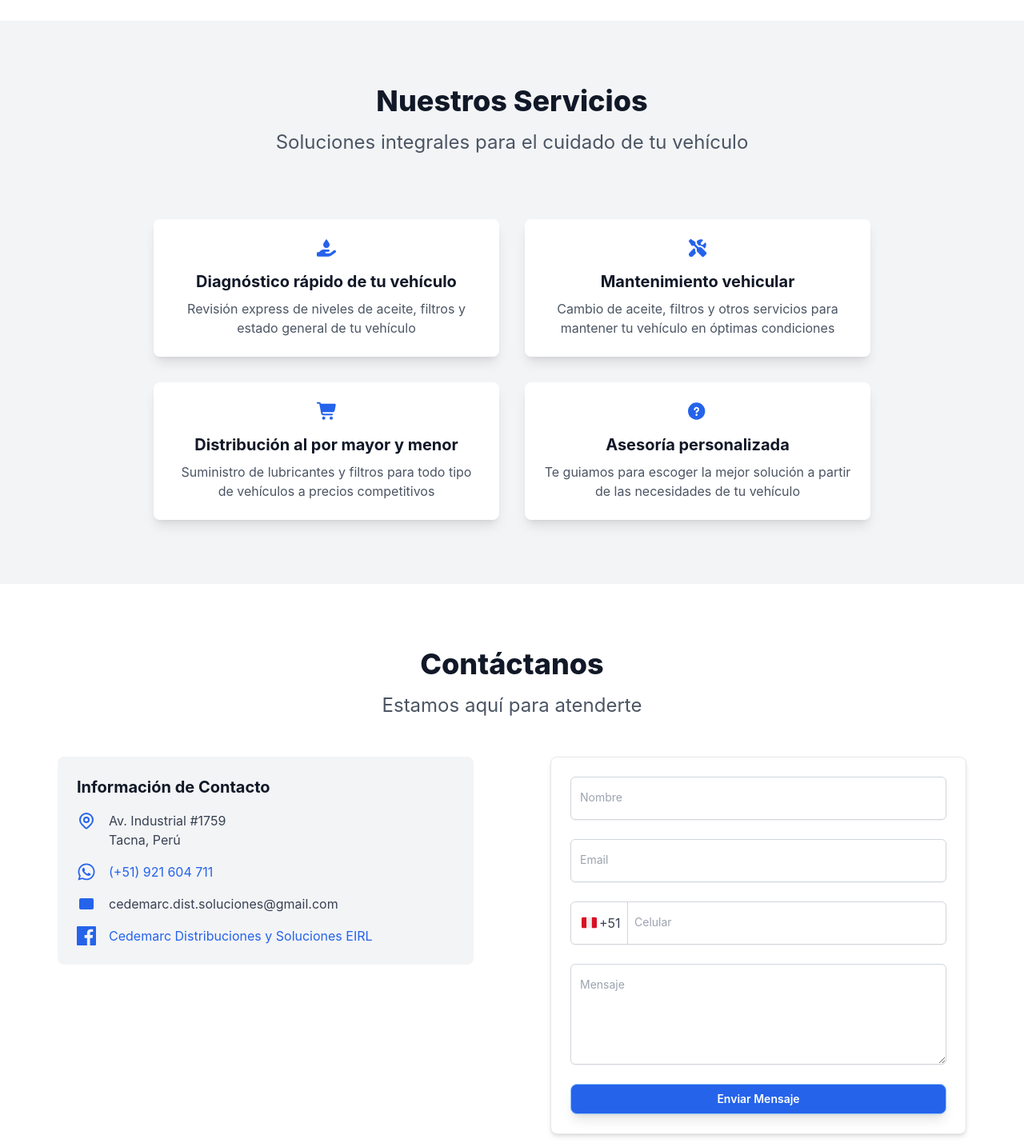
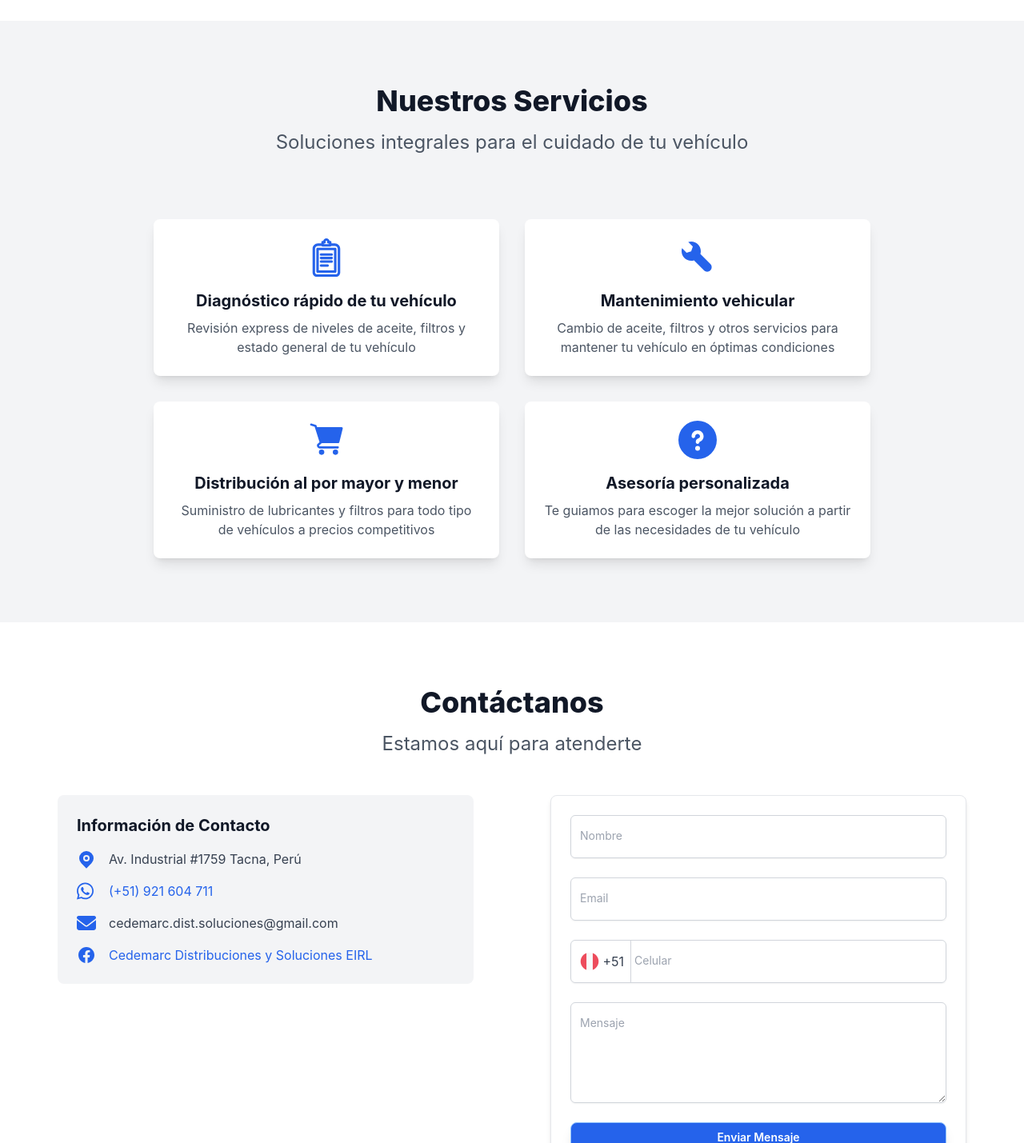
Before and after one commit to deybitcm/cedemarc-frontend, a React (Vite) app: page /#/ in a window 1280 px wide. Shown: the part 1658-3087 px from the top of the page at 80% size. Built offline with nearby package versions, Linux system fonts and the light colour scheme; a web font is replaced by a local one.

Commit message:
feat: refactor Contact section with reusable ContactInfo component and improve Form styling

```diff
--- a/src/components/sections/Contact.jsx
+++ b/src/components/sections/Contact.jsx
@@ -2,8 +2,8 @@
 import ThemeContext from '../../ThemeContext'
 import Notification from '../ui/Notification'
 import Section from '../ui/Section'
-import Icon from '../ui/Icon'
 import Form from '../ui/Form'
+import ContactInfo from '../ui/ContactInfo'
 
 const Contact = () => {
   const [name, setName] = useState('')
@@ -103,80 +103,24 @@
             Información de Contacto
           </h3>
           <div className='space-y-4'>
-            <div className='flex items-start'>
-              <Icon
-                name='location_marker'
-                className='w-6 h-6 text-blue-600 mt-1'
-              />
-              <div className='ml-4'>
-                <p
-                  className={`${
-                    theme === 'dark' ? 'text-gray-300' : 'text-gray-700'
-                  }`}
-                >
-                  Av. Industrial #1759
-                  <br />
-                  Tacna, Perú
-                </p>
-              </div>
-            </div>
-
-            <div className='flex items-start'>
-              <Icon name='whatsapp' className='w-6 h-6 text-blue-600 mt-1' />
-              <div className='ml-4'>
-                <p
-                  className={`${
-                    theme === 'dark' ? 'text-gray-300' : 'text-gray-700'
-                  }`}
-                >
-                  <a
-                    href='https://wa.me/51921604711'
-                    target='_blank'
-                    rel='noopener noreferrer'
-                    className={`${
-                      theme === 'dark' ? 'text-blue-400' : 'text-blue-600'
-                    } hover:underline`}
-                  >
-                    (+51) 921 604 711
-                  </a>
-                </p>
-              </div>
-            </div>
-
-            <div className='flex items-start'>
-              <Icon name='email' className='w-6 h-6 text-blue-600 mt-1' />
-              <div className='ml-4'>
-                <p
-                  className={`${
-                    theme === 'dark' ? 'text-gray-300' : 'text-gray-700'
-                  }`}
-                >
-                  cedemarc.dist.soluciones@gmail.com
-                </p>
-              </div>
-            </div>
-
-            <div className='flex items-start'>
-              <Icon name='facebook' className='w-6 h-6 text-blue-600 mt-1' />
-              <div className='ml-4'>
-                <p
-                  className={`${
-                    theme === 'dark' ? 'text-gray-300' : 'text-gray-700'
-                  }`}
-                >
-                  <a
-                    href='https://www.facebook.com/people/Cedemarc-Distribuciones-y-Soluciones-EIRL/61551694426305/'
-                    target='_blank'
-                    rel='noopener noreferrer'
-                    className={`${
-                      theme === 'dark' ? 'text-blue-400' : 'text-blue-600'
-                    } hover:underline`}
-                  >
-                    Cedemarc Distribuciones y Soluciones EIRL
-                  </a>
-                </p>
-              </div>
-            </div>
+            <ContactInfo
+              iconName='location_marker'
+              text='Av. Industrial #1759 Tacna, Perú'
+            />
+            <ContactInfo
+              iconName='whatsapp'
+              text='(+51) 921 604 711'
+              link='https://wa.me/51921604711'
+            />
+            <ContactInfo
+              iconName='email'
+              text='cedemarc.dist.soluciones@gmail.com'
+            />
+            <ContactInfo
+              iconName='facebook'
+              text='Cedemarc Distribuciones y Soluciones EIRL'
+              link='https://www.facebook.com/people/Cedemarc-Distribuciones-y-Soluciones-EIRL/61551694426305/'
+            />
           </div>
         </div>,
         <div key={1} className='mt-12  sm:mx-0 lg:mx-10'>
--- a/src/components/sections/Services.jsx
+++ b/src/components/sections/Services.jsx
@@ -45,7 +45,9 @@
               title={service.title}
               subtitle={service.description}
               className='flex flex-col items-center'
-              externalComponent={<Icon name={service.icon}></Icon>}
+              externalComponent={
+                <Icon name={service.icon} width='w-12' height='h-12'></Icon>
+              }
             ></Card>
           ))}
         </CardGrid>,
--- /dev/null
+++ b/src/components/ui/ContactInfo.jsx
@@ -0,0 +1,62 @@
+import PropTypes from 'prop-types'
+import Icon from './Icon'
+import { useContext } from 'react'
+import ThemeContext from '../../ThemeContext'
+
+/**
+ * ContactInfo Component
+ *
+ * A reusable component for displaying contact information with an icon.
+ *
+ * Props:
+ * - iconName: The name of the icon to display.
+ * - text: The text content to display.
+ * - link: Optional link URL for clickable text.
+ */
+const ContactInfo = ({ iconName, text, link }) => {
+  const { theme } = useContext(ThemeContext)
+
+  return (
+    <div className='flex items-start'>
+      <Icon name={iconName} />
+      <div className='ml-4'>
+        {link ? (
+          <p
+            className={`break-all ${
+              theme === 'dark' ? 'text-gray-300' : 'text-gray-700'
+            }`}
+          >
+            <a
+              href={link}
+              target='_blank'
+              rel='noopener noreferrer'
+              className={`${
+                theme === 'dark'
+                  ? 'text-blue-400 hover:text-blue-500 hover:font-semibold'
+                  : 'text-blue-600 hover:text-blue-700 hover:font-semibold'
+              } hover:no-underline `}
+            >
+              {text}
+            </a>
+          </p>
+        ) : (
+          <p
+            className={`break-all ${
+              theme === 'dark' ? 'text-gray-300' : 'text-gray-700'
+            }`}
+          >
+            {text}
+          </p>
+        )}
+      </div>
+    </div>
+  )
+}
+
+ContactInfo.propTypes = {
+  iconName: PropTypes.string.isRequired,
+  text: PropTypes.string.isRequired,
+  link: PropTypes.string,
+}
+
+export default ContactInfo
--- a/src/components/ui/Form.jsx
+++ b/src/components/ui/Form.jsx
@@ -10,8 +10,8 @@
   return (
     <form
       className={`space-y-6 ${
-        theme === 'dark' ? 'bg-gray-800' : 'bg-white'
-      } p-6 rounded-lg border shadow-md`}
+        theme === 'dark' ? 'bg-gray-800' : 'bg-white border'
+      } p-6 rounded-lg  shadow-md`}
       onSubmit={onSubmit}
     >
       {fields.map((field) => (
@@ -27,8 +27,8 @@
                     : 'text-gray-700 border-gray-300'
                 }`}
               >
-                <Icon name='peru_flag' size='w-6' />
-                +51
+                <Icon name='peru_flag' />
+                <span>&nbsp;+51</span>
               </div>
 
               <input
@@ -101,12 +101,9 @@
           {field.type !== 'tel' && (
             <label
               htmlFor={field.id}
-              className={`absolute left-3 top-3 text-sm transition-all
-                peer-placeholder-shown:top-4
-                peer-placeholder-shown:text-gray-400
-                peer-focus:top-1 peer-focus:text-xs peer-focus:text-blue-500
-                peer-[&:not(:placeholder-shown)]:top-1 peer-[&:not(:placeholder-shown)]:text-xs
-                ${theme === 'dark' ? 'text-gray-300' : 'text-gray-700'}`}
+              className={`absolute left-3 top-4 text-sm transition-all peer-placeholder-shown:top-4  peer-placeholder-shown:text-gray-400 peer-focus:top-1 peer-focus:text-xs peer-focus:text-blue-500 peer-[&:not(:placeholder-shown)]:top-1 peer-[&:not(:placeholder-shown)]:text-xs ${
+                theme === 'dark' ? 'text-gray-300' : 'text-gray-700'
+              }`}
             >
               {field.label}
             </label>
--- a/src/components/ui/Icon.jsx
+++ b/src/components/ui/Icon.jsx
@@ -6,79 +6,154 @@
   width = 'w-6',
   height = 'h-6',
 }) => {
+  const commonProps = {
+    className: `${width} ${height} ${color}`,
+    fill: 'currentColor',
+    viewBox: '0 0 512 512',
+  }
   const icons = {
     diagnostic: (
-      <svg
-        className={`${width} ${height} ${color}`}
-        stroke='currentColor'
-        viewBox='0 0 576 512'
-        xmlns='http://www.w3.org/2000/svg'
-        fill='currentColor'
-      >
-        <path d='M275.5 6.6L209.2 103C198 119.3 192 138.6 192 158.3l0 1.7c0 53 43 96 96 96s96-43 96-96l0-1.7c0-19.8-6-39-17.2-55.3L300.5 6.6C297.7 2.5 293 0 288 0s-9.7 2.5-12.5 6.6zM109.3 341.5L66.7 384 32 384c-17.7 0-32 14.3-32 32l0 64c0 17.7 14.3 32 32 32l320.5 0c29 0 57.3-9.3 80.7-26.5l126.6-93.3c17.8-13.1 21.6-38.1 8.5-55.9s-38.1-21.6-55.9-8.5L392.6 416 280 416c-13.3 0-24-10.7-24-24s10.7-24 24-24l72 0c17.7 0 32-14.3 32-32s-14.3-32-32-32l-152.2 0c-33.9 0-66.5 13.5-90.5 37.5z' />
+      <svg {...commonProps} version='1.1' id='Layer_1' xmlSpace='preserve'>
+        <g id='SVGRepo_bgCarrier' strokeWidth='0'></g>
+        <g
+          id='SVGRepo_tracerCarrier'
+          strokeLinecap='round'
+          strokeLinejoin='round'
+        ></g>
+        <g id='SVGRepo_iconCarrier'>
+          {' '}
+          <g>
+            {' '}
+            <g>
+              {' '}
+              <path d='M368.653,67.284h-45.338V51.834c0-9.141-7.411-16.553-16.553-16.553h-8.272C294.757,15.229,277.124,0,256.001,0 c-21.126,0-38.76,15.229-42.491,35.282h-8.271c-9.142,0-16.553,7.411-16.553,16.553v15.449h-45.339 c-39.278,0-71.635,31.487-71.635,70.765v317.32c0,31.201,25.785,56.631,56.985,56.631h254.604 c31.201,0,56.986-25.431,56.986-56.631v-317.32C440.288,98.77,407.931,67.284,368.653,67.284z M230.778,68.387 c5.546,0,10.724-2.778,13.792-7.399c3.011-4.537,3.595-10.258,1.577-15.302c-0.095-0.387-0.258-1.376-0.258-2.484 c0-5.566,4.537-10.095,10.114-10.095s10.114,4.531,10.114,10.102c0,1.106-0.162,2.092-0.257,2.477 c-2.019,5.044-1.435,10.767,1.577,15.305c3.068,4.622,8.245,7.399,13.792,7.399h8.986v7.725h-68.418v-7.727H230.778z M383.302,478.895H128.698c-12.946,0-23.88-10.579-23.88-23.526v-317.32c0-21.024,17.505-37.66,38.529-37.66h47.031 c2.691,5.518,8.325,8.828,14.86,8.828h101.523c6.535,0,12.17-3.311,14.86-8.828h47.031c21.024,0,38.529,16.635,38.529,37.66 v317.32h0.001C407.182,468.315,396.248,478.895,383.302,478.895z'></path>{' '}
+            </g>{' '}
+          </g>{' '}
+          <g>
+            {' '}
+            <g>
+              {' '}
+              <path d='M374.077,124.666H137.924c-9.141,0-16.553,7.411-16.553,16.553v301.26c0,9.141,7.411,16.553,16.553,16.553h236.152 c9.141,0,16.553-7.411,16.553-16.553v-301.26C390.629,132.078,383.218,124.666,374.077,124.666z M357.524,425.926H154.477V157.772 h203.047V425.926z'></path>{' '}
+            </g>{' '}
+          </g>{' '}
+          <g>
+            {' '}
+            <g>
+              {' '}
+              <path d='M326.625,199.705H184.272c-9.142,0-16.553,7.411-16.553,16.553c0,9.142,7.411,16.553,16.553,16.553h142.353 c9.142,0,16.553-7.411,16.553-16.553C343.178,207.117,335.767,199.705,326.625,199.705z'></path>{' '}
+            </g>{' '}
+          </g>{' '}
+          <g>
+            {' '}
+            <g>
+              {' '}
+              <path d='M326.625,246.053H184.272c-9.142,0-16.553,7.411-16.553,16.553s7.411,16.553,16.553,16.553h142.353 c9.142,0,16.553-7.411,16.553-16.553S335.767,246.053,326.625,246.053z'></path>{' '}
+            </g>{' '}
+          </g>{' '}
+          <g>
+            {' '}
+            <g>
+              {' '}
+              <path d='M326.625,292.401H184.272c-9.142,0-16.553,7.411-16.553,16.553c0,9.142,7.411,16.553,16.553,16.553h142.353 c9.142,0,16.553-7.411,16.553-16.553C343.178,299.812,335.767,292.401,326.625,292.401z'></path>{' '}
+            </g>{' '}
+          </g>{' '}
+          <g>
+            {' '}
+            <g>
+              {' '}
+              <path d='M272.553,345.369h-88.281c-9.142,0-16.553,7.411-16.553,16.553c0,9.141,7.411,16.553,16.553,16.553h88.281 c9.141,0,16.553-7.411,16.553-16.553C289.106,352.78,281.695,345.369,272.553,345.369z'></path>{' '}
+            </g>{' '}
+          </g>{' '}
+        </g>
       </svg>
     ),
     maintenance: (
-      <svg
-        className={`${width} ${height} ${color}`}
-        stroke='currentColor'
-        viewBox='0 0 576 512'
-        xmlns='http://www.w3.org/2000/svg'
-        fill='currentColor'
-      >
-        <path d='M70.8-6.7c5.4-5.4 13.8-6.2 20.2-2L209.9 70.5c8.9 5.9 14.2 15.9 14.2 26.6l0 49.6 90.8 90.8c33.3-15 73.9-8.9 101.2 18.5L542.2 382.1c18.7 18.7 18.7 49.1 0 67.9l-60.1 60.1c-18.7 18.7-49.1 18.7-67.9 0L288.1 384c-27.4-27.4-33.5-67.9-18.5-101.2l-90.8-90.8-49.6 0c-10.7 0-20.7-5.3-26.6-14.2L23.4 58.9c-4.2-6.3-3.4-14.8 2-20.2L70.8-6.7zm145 303.5c-6.3 36.9 2.3 75.9 26.2 107.2l-94.9 95c-28.1 28.1-73.7 28.1-101.8 0s-28.1-73.7 0-101.8l135.4-135.5 35.2 35.1zM384.1 0c20.1 0 39.4 3.7 57.1 10.5 10 3.8 11.8 16.5 4.3 24.1L388.8 91.3c-3 3-4.7 7.1-4.7 11.3l0 41.4c0 8.8 7.2 16 16 16l41.4 0c4.2 0 8.3-1.7 11.3-4.7l56.7-56.7c7.6-7.5 20.3-5.7 24.1 4.3 6.8 17.7 10.5 37 10.5 57.1 0 43.2-17.2 82.3-45 111.1l-49.1-49.1c-33.1-33-78.5-45.7-121.1-38.4l-56.8-56.8 0-29.7-.2-5c-.8-12.4-4.4-24.3-10.5-34.9 29.4-35 73.4-57.2 122.7-57.3z' />
+      <svg {...commonProps} version='1.1' xmlns='http://www.w3.org/2000/svg'>
+        <g id='SVGRepo_bgCarrier' strokeWidth='0'></g>
+        <g
+          id='SVGRepo_tracerCarrier'
+          strokeLinecap='round'
+          strokeLinejoin='round'
+        ></g>
+        <g id='SVGRepo_iconCarrier'>
+          {' '}
+          <title>maintenance</title>{' '}
+          <g
+            id='Page-1'
+            stroke='none'
+            strokeWidth='1'
+            fill='currentColor'
+            fillRule='evenodd'
+          >
+            {' '}
+            <g
+              id='Combined-Shape'
+              fill='currentColor'
+              transform='translate(42.666667, 42.666667)'
+            >
+              {' '}
+              <path d='M128,7.10542736e-15 C198.692448,7.10542736e-15 256,57.307552 256,128 C256,140.931179 254.082471,153.414494 250.516246,165.181113 L384,298.666667 C407.564149,322.230816 407.564149,360.435851 384,384 C360.435851,407.564149 322.230816,407.564149 298.666667,384 L165.181113,250.516246 C153.414494,254.082471 140.931179,256 128,256 C57.307552,256 7.10542736e-15,198.692448 7.10542736e-15,128 C7.10542736e-15,114.357909 2.13416363,101.214278 6.08683609,88.884763 L66.6347809,149.333333 L126.649,129.346 L129.329,126.666 L149.333333,66.7080586 L88.7145729,6.14152881 C101.0933,2.15385405 114.29512,7.10542736e-15 128,7.10542736e-15 Z'>
+                {' '}
+              </path>{' '}
+            </g>{' '}
+          </g>{' '}
+        </g>
       </svg>
     ),
     distribution: (
       <svg
-        className={`${width} ${height} ${color}`}
-        stroke='currentColor'
-        viewBox='0 0 576 512'
+        {...commonProps}
+        viewBox='0 0 36 36'
+        version='1.1'
+        preserveAspectRatio='xMidYMid meet'
         xmlns='http://www.w3.org/2000/svg'
-        fill='currentColor'
       >
-        <path d='M24-16C10.7-16 0-5.3 0 8S10.7 32 24 32l45.3 0c3.9 0 7.2 2.8 7.9 6.6l52.1 286.3c6.2 34.2 36 59.1 70.8 59.1L456 384c13.3 0 24-10.7 24-24s-10.7-24-24-24l-255.9 0c-11.6 0-21.5-8.3-23.6-19.7l-5.1-28.3 303.6 0c30.8 0 57.2-21.9 62.9-52.2L568.9 69.9C572.6 50.2 557.5 32 537.4 32l-412.7 0-.4-2c-4.8-26.6-28-46-55.1-46L24-16zM208 512a48 48 0 1 0 0-96 48 48 0 1 0 0 96zm224 0a48 48 0 1 0 0-96 48 48 0 1 0 0 96z' />
+        <g id='SVGRepo_bgCarrier' strokeWidth='0'></g>
+        <g
+          id='SVGRepo_tracerCarrier'
+          strokeLinecap='round'
+          strokeLinejoin='round'
+        ></g>
+        <g id='SVGRepo_iconCarrier'>
+          {' '}
+          <title>shopping-cart-solid</title>{' '}
+          <circle
+            cx='13.5'
+            cy='29.5'
+            r='2.5'
+            className='clr-i-solid clr-i-solid-path-1'
+          ></circle>
+          <circle
+            cx='26.5'
+            cy='29.5'
+            r='2.5'
+            className='clr-i-solid clr-i-solid-path-2'
+          ></circle>
+          <path
+            d='M33.1,6.39A1,1,0,0,0,32.31,6H9.21L8.76,4.57a1,1,0,0,0-.66-.65L4,2.66a1,1,0,1,0-.59,1.92L7,5.68l4.58,14.47L9.95,21.49l-.13.13A2.66,2.66,0,0,0,9.74,25,2.75,2.75,0,0,0,12,26H28.69a1,1,0,0,0,0-2H11.84a.67.67,0,0,1-.56-1l2.41-2H29.12a1,1,0,0,0,1-.76l3.2-13A1,1,0,0,0,33.1,6.39Z'
+            className='clr-i-solid clr-i-solid-path-3'
+          ></path>{' '}
+          <rect x='0' y='0' width='36' height='36' fillOpacity='0'></rect>{' '}
+        </g>
       </svg>
     ),
     advice: (
-      <svg
-        className={`${width} ${height} ${color}`}
-        stroke='currentColor'
-        viewBox='0 0 576 512'
-        xmlns='http://www.w3.org/2000/svg'
-        fill='currentColor'
-      >
+      <svg {...commonProps}>
         <path d='M256 512a256 256 0 1 0 0-512 256 256 0 1 0 0 512zm0-336c-17.7 0-32 14.3-32 32 0 13.3-10.7 24-24 24s-24-10.7-24-24c0-44.2 35.8-80 80-80s80 35.8 80 80c0 47.2-36 67.2-56 74.5l0 3.8c0 13.3-10.7 24-24 24s-24-10.7-24-24l0-8.1c0-20.5 14.8-35.2 30.1-40.2 6.4-2.1 13.2-5.5 18.2-10.3 4.3-4.2 7.7-10 7.7-19.6 0-17.7-14.3-32-32-32zM224 368a32 32 0 1 1 64 0 32 32 0 1 1 -64 0z' />
       </svg>
     ),
     location_marker: (
-      <svg
-        className={`${width} ${height} ${color}`}
-        fill='none'
-        stroke='currentColor'
-        viewBox='0 0 24 24'
-      >
-        <path
-          strokeLinecap='round'
-          strokeLinejoin='round'
-          strokeWidth='2'
-          d='M17.657 16.657L13.414 20.9a1.998 1.998 0 01-2.827 0l-4.244-4.243a8 8 0 1111.314 0z'
-        />
-        <path
-          strokeLinecap='round'
-          strokeLinejoin='round'
-          strokeWidth='2'
-          d='M15 11a3 3 0 11-6 0 3 3 0 016 0z'
-        />
+      <svg {...commonProps} viewBox='0 0 24 24'>
+        {' '}
+        <g>
+          {' '}
+          <path fill='none' d='M0 0h24v24H0z' />{' '}
+          <path d='M18.364 17.364L12 23.728l-6.364-6.364a9 9 0 1 1 12.728 0zM12 15a4 4 0 1 0 0-8 4 4 0 0 0 0 8zm0-2a2 2 0 1 1 0-4 2 2 0 0 1 0 4z' />{' '}
+        </g>{' '}
       </svg>
     ),
     phone: (
-      <svg
-        className={`${width} ${height} ${color}`}
-        fill='none'
-        stroke='currentColor'
-        viewBox='0 0 24 24'
-      >
+      <svg {...commonProps}>
         <path
           strokeLinecap='round'
           strokeLinejoin='round'
@@ -88,88 +163,69 @@
       </svg>
     ),
     email: (
-      <svg
-        className={`${width} ${height} ${color}`}
-        fill='currentColor'
-        viewBox='0 0 24 24'
-      >
-        <path d='M3 8l7.89 5.26a2 2 0 002.22 0L21 8M5 19h14a2 2 0 002-2V7a2 2 0 00-2-2H5a2 2 0 00-2 2v10a2 2 0 002 2z' />
+      <svg {...commonProps}>
+        <path d='M48 64C21.5 64 0 85.5 0 112c0 15.1 7.1 29.3 19.2 38.4L236.8 313.6c11.4 8.5 27 8.5 38.4 0L492.8 150.4c12.1-9.1 19.2-23.3 19.2-38.4c0-26.5-21.5-48-48-48H48zM0 176V384c0 35.3 28.7 64 64 64H448c35.3 0 64-28.7 64-64V176L294.4 339.2c-22.8 17.1-54 17.1-76.8 0L0 176z' />
       </svg>
     ),
     facebook: (
       <svg
-        className={`${width} ${height} ${color}`}
-        fill='currentColor'
+        {...commonProps}
         viewBox='0 0 24 24'
+        xmlns='http://www.w3.org/2000/svg'
       >
-        <path d='M22.675 0H1.325C.593 0 0 .593 0 1.326v21.348C0 23.407.593 24 1.325 24H12.82v-9.294H9.692v-3.622h3.128V8.413c0-3.1 1.894-4.788 4.659-4.788 1.325 0 2.466.099 2.797.143v3.24l-1.918.001c-1.504 0-1.796.715-1.796 1.763v2.31h3.587l-.467 3.622h-3.12V24h6.116C23.407 24 24 23.407 24 22.674V1.326C24 .593 23.407 0 22.675 0z' />
+        <g id='SVGRepo_bgCarrier' strokeWidth='0'></g>
+        <g
+          id='SVGRepo_tracerCarrier'
+          strokeLinecap='round'
+          strokeLinejoin='round'
+        ></g>
+        <g id='SVGRepo_iconCarrier'>
+          {' '}
+          <path d='M12 2.03998C6.5 2.03998 2 6.52998 2 12.06C2 17.06 5.66 21.21 10.44 21.96V14.96H7.9V12.06H10.44V9.84998C10.44 7.33998 11.93 5.95998 14.22 5.95998C15.31 5.95998 16.45 6.14998 16.45 6.14998V8.61998H15.19C13.95 8.61998 13.56 9.38998 13.56 10.18V12.06H16.34L15.89 14.96H13.56V21.96C15.9164 21.5878 18.0622 20.3855 19.6099 18.57C21.1576 16.7546 22.0054 14.4456 22 12.06C22 6.52998 17.5 2.03998 12 2.03998Z'></path>{' '}
+        </g>
       </svg>
     ),
     whatsapp: (
-      <svg
-        xmlns='http://www.w3.org/2000/svg'
-        viewBox='0 0 448 512'
-        className={`${width} ${height} ${color}`}
-        fill='currentColor'
-      >
+      <svg {...commonProps}>
         <path d='M380.9 97.1C339 55.1 283.2 32 223.9 32c-122.4 0-222 99.6-222 222 0 39.1 10.2 77.3 29.6 111L0 480l117.7-30.9c32.4 17.7 68.9 27 106.1 27h.1c122.3 0 224.1-99.6 224.1-222 0-59.3-25.2-115-67.1-157zm-157 341.6c-33.2 0-65.7-8.9-94-25.7l-6.7-4-69.8 18.3L72 359.2l-4.4-7c-18.5-29.4-28.2-63.3-28.2-98.2 0-101.7 82.8-184.5 184.6-184.5 49.3 0 95.6 19.2 130.4 54.1 34.8 34.9 56.2 81.2 56.1 130.5 0 101.8-84.9 184.6-186.6 184.6zm101.2-138.2c-5.5-2.8-32.8-16.2-37.9-18-5.1-1.9-8.8-2.8-12.5 2.8-3.7 5.6-14.3 18-17.6 21.8-3.2 3.7-6.5 4.2-12 1.4-32.6-16.3-54-29.1-75.5-66-5.7-9.8 5.7-9.1 16.3-30.3 1.8-3.7 .9-6.9-.5-9.7-1.4-2.8-12.5-30.1-17.1-41.2-4.5-10.8-9.1-9.3-12.5-9.5-3.2-.2-6.9-.2-10.6-.2-3.7 0-9.7 1.4-14.8 6.9-5.1 5.6-19.4 19-19.4 46.3 0 27.3 19.9 53.7 22.6 57.4 2.8 3.7 39.1 59.7 94.8 83.8 35.2 15.2 49 16.5 66.6 13.9 10.7-1.6 32.8-13.4 37.4-26.4 4.6-13 4.6-24.1 3.2-26.4-1.3-2.5-5-3.9-10.5-6.6z' />
       </svg>
     ),
     peru_flag: (
       <svg
+        {...commonProps}
+        width='24px'
+        height='24px'
+        viewBox='0 0 64 64'
         xmlns='http://www.w3.org/2000/svg'
-        width='40'
-        zoomAndPan='magnify'
-        viewBox='0 0 30 30.000001'
-        height='40'
+        aria-hidden='true'
+        role='img'
+        className='iconify iconify--emojione'
         preserveAspectRatio='xMidYMid meet'
-        version='1.0'
-        fill='currentColor'
-        className={`${width} ${height} ${color}`}
+        fill='#000000'
       >
-        <defs>
-          <clipPath id='id1'>
-            <path
-              d='M 2.359375 5.761719 L 11 5.761719 L 11 23.183594 L 2.359375 23.183594 Z M 2.359375 5.761719 '
-              clipRule='nonzero'
-            />
-          </clipPath>
-          <clipPath id='id2'>
-            <path
-              d='M 10 5.761719 L 19 5.761719 L 19 23.183594 L 10 23.183594 Z M 10 5.761719 '
-              clipRule='nonzero'
-            />
-          </clipPath>
-          <clipPath id='id3'>
-            <path
-              d='M 18 5.761719 L 26.3125 5.761719 L 26.3125 23.183594 L 18 23.183594 Z M 18 5.761719 '
-              clipRule='nonzero'
-            />
-          </clipPath>
-        </defs>
-        <g clipPath='url(#id1)'>
+        <g id='SVGRepo_bgCarrier' strokeWidth='0'></g>
+        <g
+          id='SVGRepo_tracerCarrier'
+          strokeLinecap='round'
+          strokeLinejoin='round'
+        ></g>
+        <g id='SVGRepo_iconCarrier'>
+          {' '}
+          <g fill='#ed4c5c'>
+            {' '}
+            <path d='M62 32c0-13.1-8.3-24.2-20-28.3v56.6C53.7 56.2 62 45.1 62 32'>
+              {' '}
+            </path>{' '}
+            <path d='M2 32c0 13.1 8.4 24.2 20 28.3V3.7C10.4 7.8 2 18.9 2 32z'>
+              {' '}
+            </path>{' '}
+          </g>{' '}
           <path
-            fill='rgb(85.099792%, 6.269836%, 13.729858%)'
-            d='M 5.027344 5.761719 C 3.558594 5.761719 2.371094 6.964844 2.371094 8.441406 L 2.371094 20.503906 C 2.371094 21.984375 3.558594 23.183594 5.027344 23.183594 L 10.347656 23.183594 L 10.347656 5.761719 Z M 5.027344 5.761719 '
-            fillOpacity='1'
-            fillRule='nonzero'
-          />
-        </g>
-        <g clipPath='url(#id2)'>
-          <path
-            fill='rgb(93.328857%, 93.328857%, 93.328857%)'
-            d='M 10.347656 5.761719 L 18.324219 5.761719 L 18.324219 23.183594 L 10.347656 23.183594 Z M 10.347656 5.761719 '
-            fillOpacity='1'
-            fillRule='nonzero'
-          />
-        </g>
-        <g clipPath='url(#id3)'>
-          <path
-            fill='rgb(85.099792%, 6.269836%, 13.729858%)'
-            d='M 23.644531 5.761719 L 18.324219 5.761719 L 18.324219 23.183594 L 23.644531 23.183594 C 25.113281 23.183594 26.304688 21.984375 26.304688 20.503906 L 26.304688 8.441406 C 26.304688 6.964844 25.113281 5.761719 23.644531 5.761719 Z M 23.644531 5.761719 '
-            fillOpacity='1'
-            fillRule='nonzero'
-          />
+            d='M42 3.7C38.9 2.6 35.5 2 32 2s-6.9.6-10 1.7v56.6c3.1 1.1 6.5 1.7 10 1.7s6.9-.6 10-1.7V3.7z'
+            fill='#f9f9f9'
+          >
+            {' '}
+          </path>{' '}
         </g>
       </svg>
     ),
```
